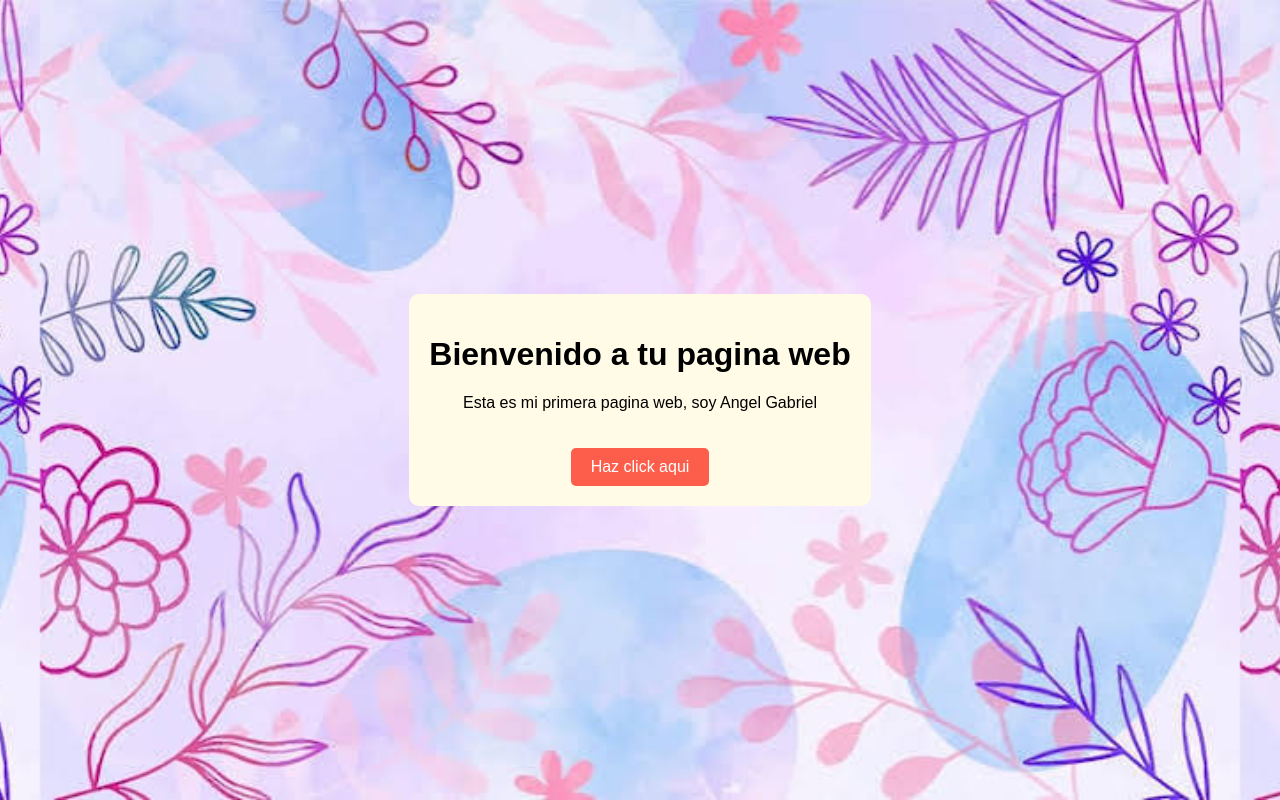
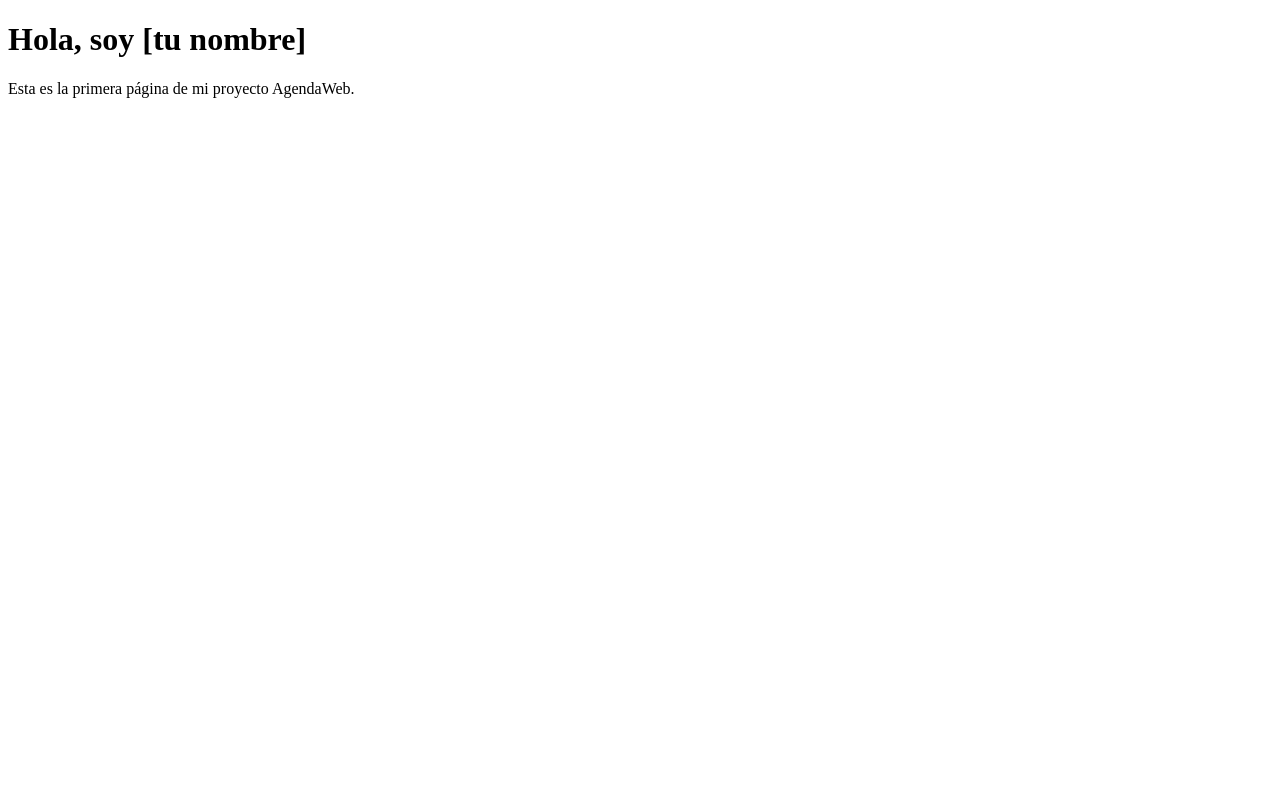
Before and after one commit to Angelg239/agenda-web, a plain HTML site: page index.html in a window 1280 px wide. Drawn offline with Linux system fonts and the light colour scheme.

Commit message:
no message

```diff
--- a/index.html
+++ b/index.html
@@ -1,18 +1,11 @@
 <!DOCTYPE html>
 <html lang="es">
-<head>
+  <head>
     <meta charset="UTF-8">
-    <meta name="viewport" content="width=device-width, initial-scale=1.0">
-    <title>Document</title>
-    <link rel="stylesheet" href="style.css">
-</head>
-<body>
-    <div>
-        <div class="contenedor">
-            <h1>Bienvenido a tu pagina web</h1>
-            <p>Esta es mi primera pagina web, soy Angel Gabriel</p>
-            <a href="#" class="boton-redireccion">Haz click aqui</a>
-        </div>
-    </div>
-</body>
+    <title>AgendaWeb · Mi nombre</title>
+  </head>
+  <body>
+    <h1>Hola, soy [tu nombre]</h1>
+    <p>Esta es la primera página de mi proyecto AgendaWeb.</p>
+  </body>
 </html>
--- a/style.css
+++ /dev/null
@@ -1,32 +0,0 @@
-body,html{
-    font-family: Arial, Helvetica, sans-serif;
-    height: 100%;
-    width: 100vm;
-    display: flex;
-    justify-self: center;
-    align-items: center;
-    background: url(Imagen.jpg) center center;
-    background-size: cover;
-}
-
-.contenedor{
-    text-align: center;
-    padding: 20px;
-    background-color: #fffbe6;
-    border-radius: 10px;
-    box-shadow: 0 4px 8px rgba(0, 0, 0, 0);
-}
-
-.boton-redireccion{
-    background-color: #fd5e4b;
-    color: white;
-    padding: 10px 20px;
-    display: inline-block;
-    margin-top: 20px;
-    border-radius: 5px;
-    text-decoration: none;
-}
-
-.boton-redireccion:hover{
-    background-color: #fd5e4b;
-}
```
Also changed, not shown: Imagen.jpg (deleted).
